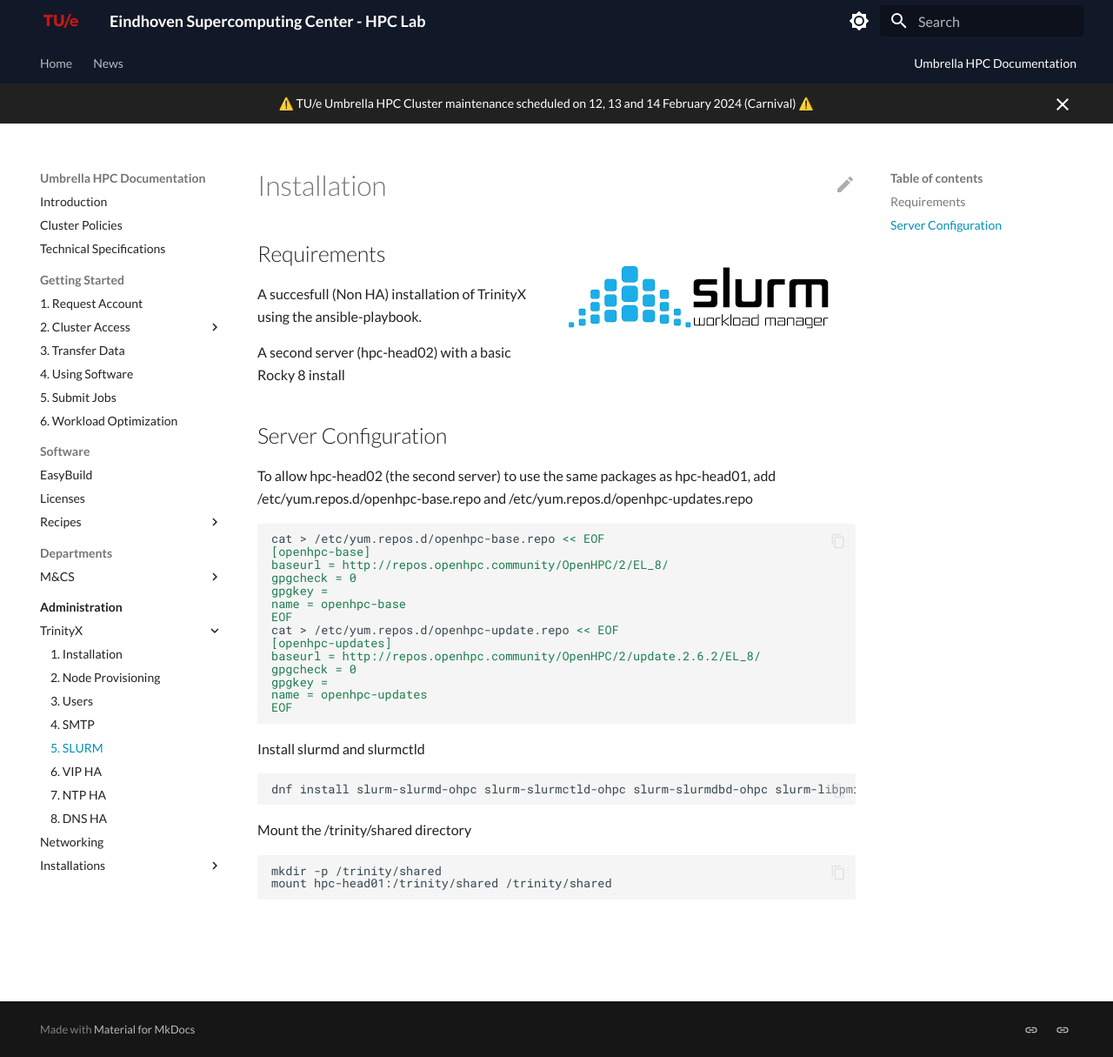
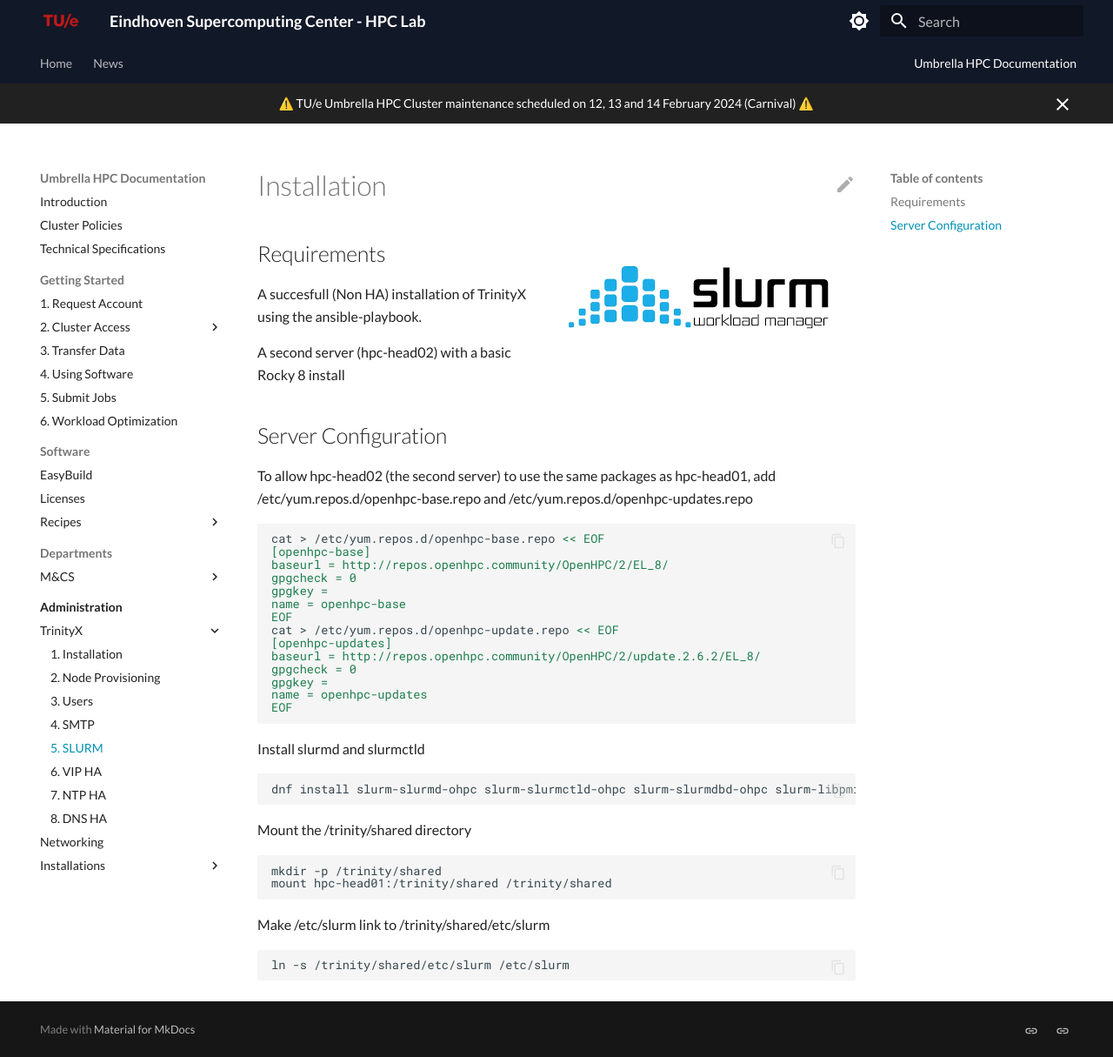
Before and after one commit to gferhpc/supercomputing.tue.nl, an MkDocs documentation site: the page built from pages/documentation/administration/trinityx/slurm.md, in a window 1280 px wide and 1215 px high. Shown: the whole window at 87% size. Built offline with MkDocs 1.6.1 and Material for MkDocs 9.7.7, drawn with Linux system fonts in a browser that asks for light colours.

Commit message:
Update slurm.md

````diff
--- a/pages/documentation/administration/trinityx/slurm.md
+++ b/pages/documentation/administration/trinityx/slurm.md
@@ -36,3 +36,7 @@
 mkdir -p /trinity/shared
 mount hpc-head01:/trinity/shared /trinity/shared
 ```
+Make /etc/slurm link to /trinity/shared/etc/slurm
+```shell
+ln -s /trinity/shared/etc/slurm /etc/slurm
+```
````
